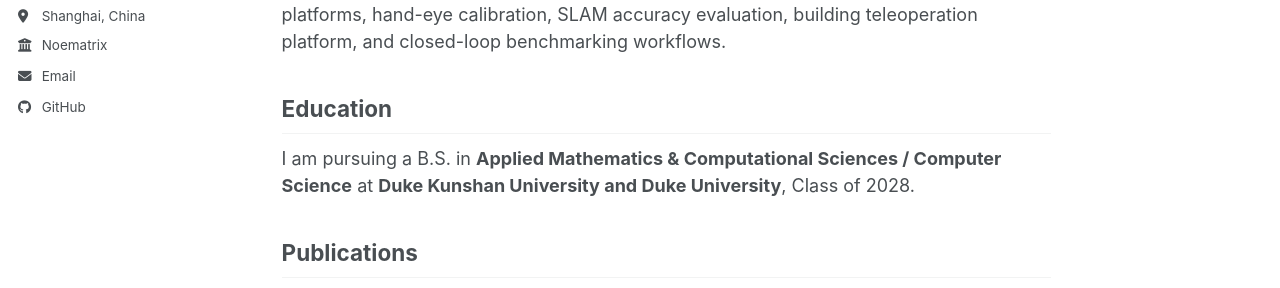
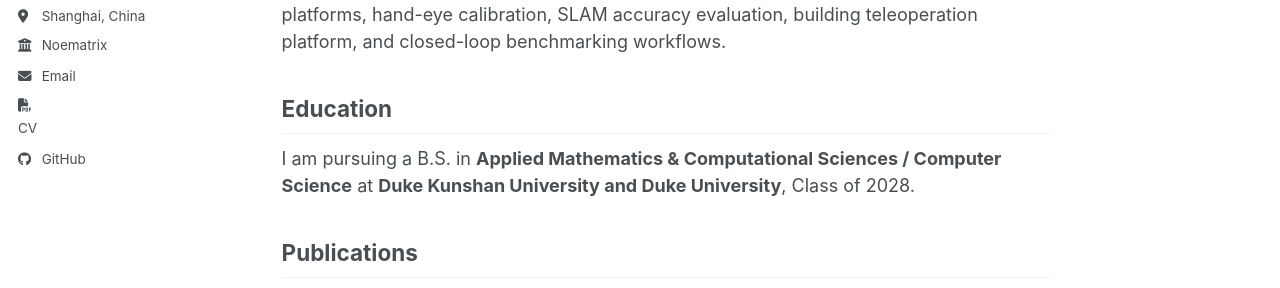
Before and after one commit to yj244-jyt/yj244-jyt.github.io, a Jekyll site: the page built from _pages/about.md, in a window 1280 px wide. Shown: the part 397-685 px from the top of the page. Built offline with Jekyll 4.4.1, drawn with Linux system fonts in a browser that asks for light colours; a script that is not in the unit is left out.

Commit message:
Revert "Revert shareable resume link"
This reverts commit 23aadba7080d1b76604b7148d4f97c109ecce2ac.

```diff
--- a/_includes/author-profile.html
+++ b/_includes/author-profile.html
@@ -23,6 +23,7 @@
       <li class="author__desktop"><i class="fas fa-fw fa-location-dot icon-pad-right" aria-hidden="true"></i>{% if is_chinese %}{{ author.location_zh }}{% else %}{{ author.location }}{% endif %}</li>
       <li class="author__desktop"><a href="{{ author.employer_url }}" itemprop="worksFor"><i class="fas fa-fw fa-building-columns icon-pad-right" aria-hidden="true"></i>{% if is_chinese %}{{ author.employer_zh }}{% else %}{{ author.employer }}{% endif %}</a></li>
       <li><a href="mailto:{{ author.email }}" itemprop="email"><i class="fas fa-fw fa-envelope icon-pad-right" aria-hidden="true"></i>{% if is_chinese %}电子邮件{% else %}Email{% endif %}</a></li>
+      <li><i class="fas fa-fw fa-file-pdf icon-pad-right" aria-hidden="true"></i><a href="{{ '/files/resume.pdf' | prepend: base_path }}" target="_blank" rel="noopener"{% if is_chinese %} aria-label="查看简历"{% else %} aria-label="View CV"{% endif %}>{% if is_chinese %}简历{% else %}CV{% endif %}</a></li>
       <li><a href="https://github.com/{{ author.github }}" itemprop="sameAs"><i class="fab fa-fw fa-github icon-pad-right" aria-hidden="true"></i>GitHub</a></li>
     </ul>
   </div>
```
Also changed, not shown: 1 other file.
